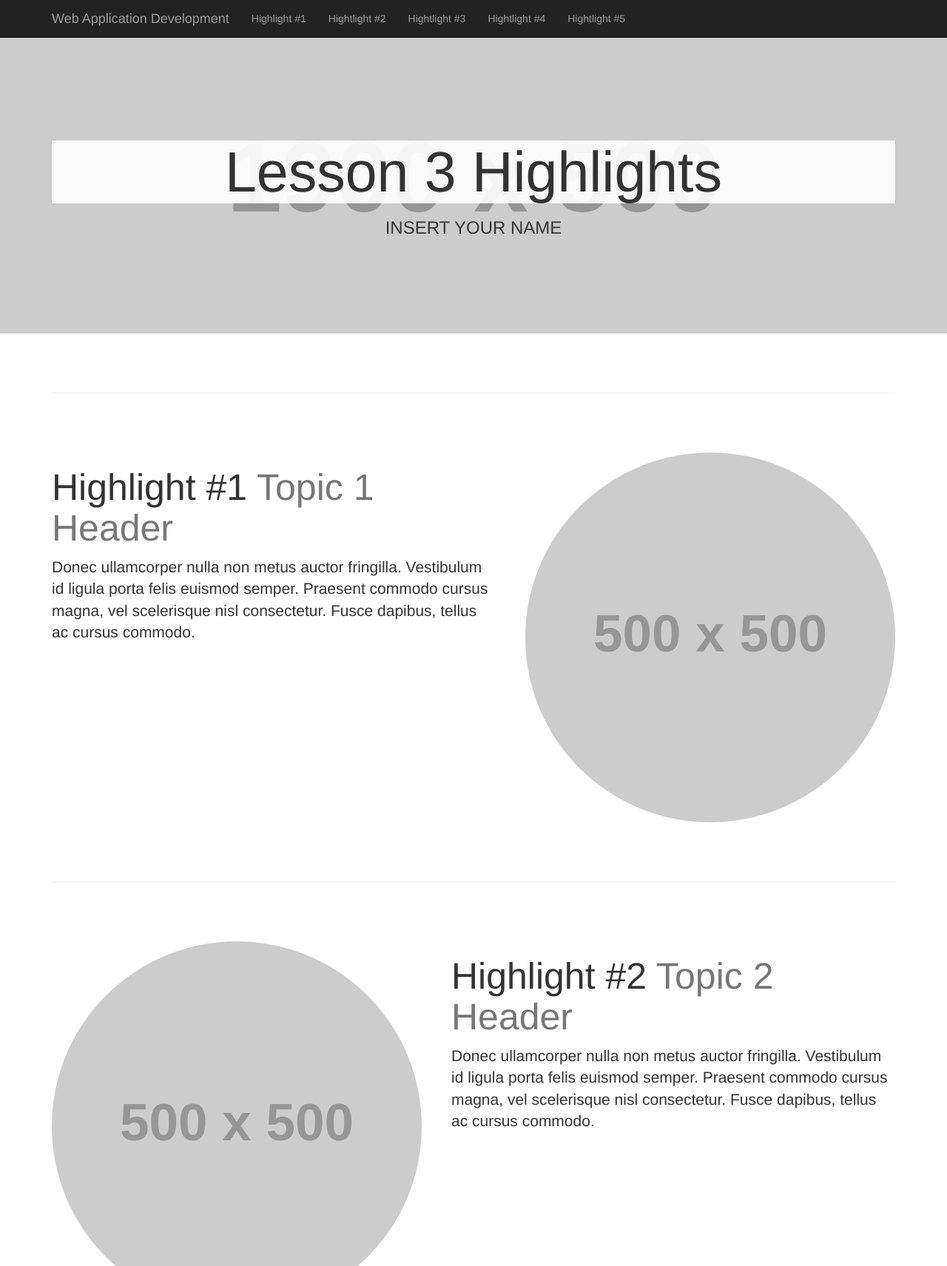
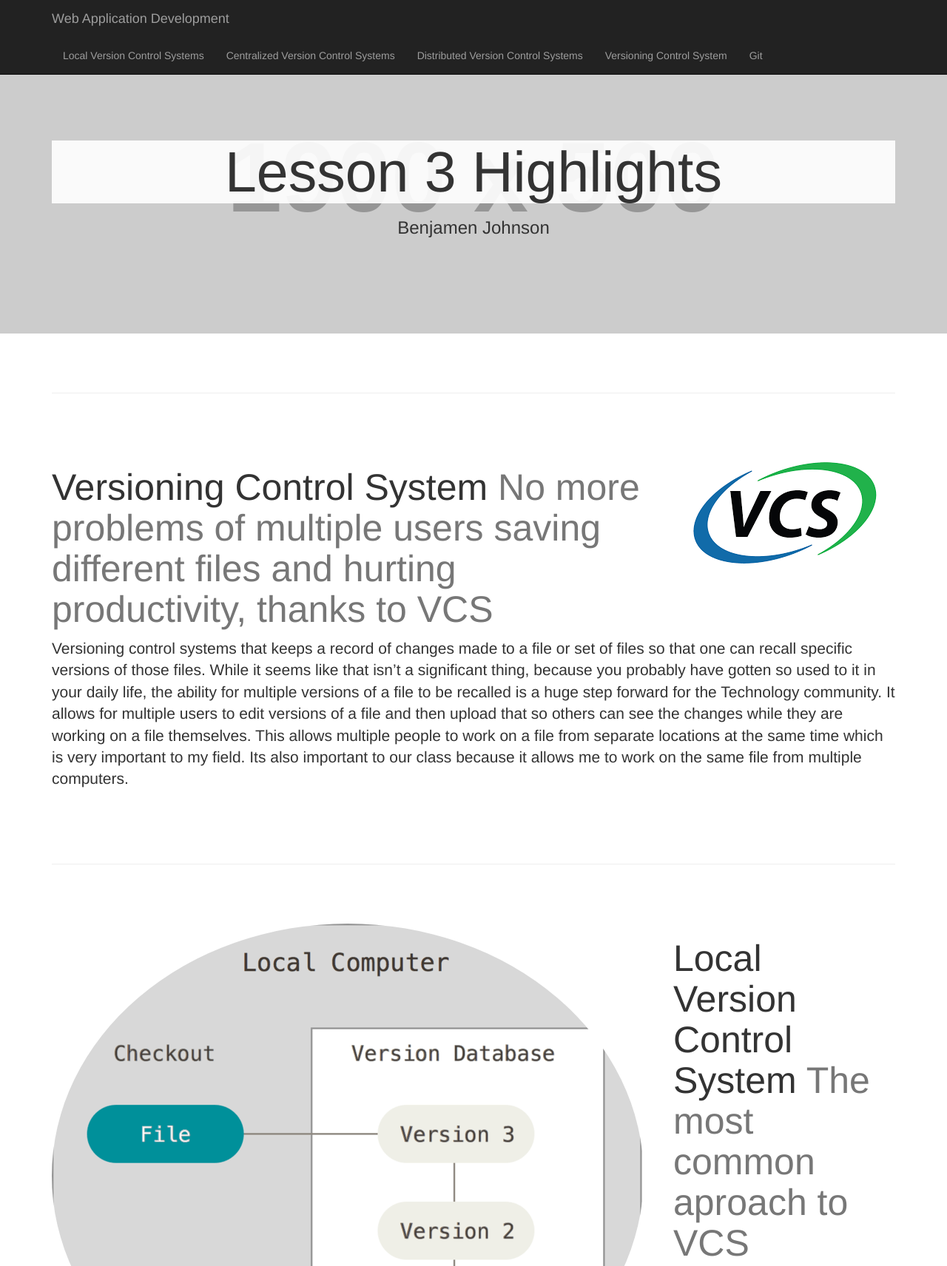
Before and after one commit to boj1717/lesson3_VersionControl, a plain HTML site: page index.html in a window 1280 px wide. Shown: the top 1712 px of the page at 74% size. Drawn offline with Linux system fonts and the light colour scheme; placeholder pictures from the web are drawn by us.

Commit message:
lesson 3 final commit

```diff
--- a/index.html
+++ b/index.html
@@ -11,7 +11,7 @@
     <meta name="description" content="">
     <meta name="author" content="">
 
-    <title>INSERT YOUR NAME</title>
+    <title>BENJAMEN JOHNSON</title>
 
     <!-- Bootstrap Core CSS -->
     <link href="css/bootstrap.min.css" rel="stylesheet">
@@ -41,19 +41,19 @@
             <div class="collapse navbar-collapse" id="bs-example-navbar-collapse-1">
                 <ul class="nav navbar-nav">
                     <li>
-                        <a href="#topic1">Highlight #1</a>
+                        <a href="#topic1">Local Version Control Systems</a>
                     </li>
                     <li>
-                        <a href="#topic2">Hightlight #2</a>
+                        <a href="#topic2">Centralized Version Control Systems</a>
                     </li>
                     <li>
-                        <a href="#topic3">Hightlight #3</a>
+                        <a href="#topic3">Distributed Version Control Systems</a>
                     </li>
                     <li>
-                        <a href="#topic4">Hightlight #4</a>
+                        <a href="#topic4">Versioning Control System</a>
                     </li>
                     <li>
-                        <a href="#topic5">Hightlight #5</a>
+                        <a href="#topic5">Git</a>
                     </li>
                 </ul>
             </div>
@@ -67,7 +67,7 @@
         <div class="headline">
             <div class="container">
                 <h2>Lesson 3 Highlights</h2>
-                <h3>INSERT YOUR NAME</h3>
+                <h3>Benjamen Johnson</h3>
             </div>
         </div>
     </header>
@@ -79,55 +79,55 @@
 
         <!-- First Featurette -->
         <div class="featurette" id="topic1">
-            <img class="featurette-image img-circle img-responsive pull-right" src="http://placehold.it/500x500">
-            <h2 class="featurette-heading">Highlight #1
-                <span class="text-muted">Topic 1 Header</span>
+            <img class="featurette-image img-circle img-responsive pull-right" src="lesson3/download.png">
+            <h2 class="featurette-heading">Versioning Control System
+                <span class="text-muted">No more problems of multiple users saving different files and hurting productivity, thanks to VCS</span>
             </h2>
-            <p class="lead">Donec ullamcorper nulla non metus auctor fringilla. Vestibulum id ligula porta felis euismod semper. Praesent commodo cursus magna, vel scelerisque nisl consectetur. Fusce dapibus, tellus ac cursus commodo.</p>
+            <p class="lead"> Versioning control systems that keeps a record of changes made to a file or set of files so that one can recall specific versions of those files. While it seems like that isn’t a significant thing, because you probably have gotten so used to it in your daily life, the ability for multiple versions of a file to be recalled is a huge step forward for the Technology community. It allows for multiple users to edit versions of a file and then upload that so others can see the changes while they are working on a file themselves. This allows multiple people to work on a file from separate locations at the same time which is very important to my field. Its also important to our class because it allows me to work on the same file from multiple computers. </p>
         </div>
 
         <hr class="featurette-divider">
 
         <!-- Second Featurette -->
         <div class="featurette" id="topic2">
-            <img class="featurette-image img-circle img-responsive pull-left" src="http://placehold.it/500x500">
-            <h2 class="featurette-heading">Highlight #2
-                <span class="text-muted">Topic 2 Header</span>
+            <img class="featurette-image img-circle img-responsive pull-left" src="lesson3/local.png">
+            <h2 class="featurette-heading">Local Version Control System
+                <span class="text-muted">The most common aproach to VCS</span>
             </h2>
-            <p class="lead">Donec ullamcorper nulla non metus auctor fringilla. Vestibulum id ligula porta felis euismod semper. Praesent commodo cursus magna, vel scelerisque nisl consectetur. Fusce dapibus, tellus ac cursus commodo.</p>
+            <p class="lead">Local Version control method is when a person copies their files directly into another directory. This is the most common Version Control Method that people use, mainly because it is the simplest to preform and use. However local VCS does have its down falls at the user is responsible for remembering what directory they have copied the files into. Programs such as RCS were created to help better this style of VCS, as it worked to keep patches in a special format on disks, and then recreating those files by adding up the patches. This is interesting because it is the most common form of VCS, therefore its most likely the ones I will interact with most. .</p>
         </div>
 
         <hr class="featurette-divider">
 
         <!-- Third Featurette -->
         <div class="featurette" id="topic3">
-            <img class="featurette-image img-circle img-responsive pull-right" src="http://placehold.it/500x500">
-            <h2 class="featurette-heading">Highlight #3
-                <span class="text-muted">Topic 3 Header</span>
+            <img class="featurette-image img-circle img-responsive pull-right" src="lesson3/centralized.png">
+            <h2 class="featurette-heading">Centralized Version Control System
+                <span class="text-muted">The VCS that led the way in callobarating</span>
             </h2>
-            <p class="lead">Donec ullamcorper nulla non metus auctor fringilla. Vestibulum id ligula porta felis euismod semper. Praesent commodo cursus magna, vel scelerisque nisl consectetur. Fusce dapibus, tellus ac cursus commodo.</p>
+            <p class="lead">Centralized Version Control Systems where the next development in the Version Control Systems trilogy, with a purpose and focus on allowing people to collaborate with one another, even on different systems. It performs this by using a single server to contain all the files, from which users “check” out files from.  CVS also allows other people to see what other people are doing on the file at the same time, an important innovation for developers as it allows people to calibrate easier. The biggest issue with this system is that if the central system with the files on it crashes, than no one can access those files, no matter where they are. </p>
         </div>
 
         <hr class="featurette-divider">
 
        <!-- Fourth Featurette -->
         <div class="featurette" id="topic4">
-            <img class="featurette-image img-circle img-responsive pull-left" src="http://placehold.it/500x500">
-            <h2 class="featurette-heading">Highlight #4
-                <span class="text-muted">Topic 4 Header</span>
+            <img class="featurette-image img-circle img-responsive pull-left" src="lesson3/distributed.png">
+            <h2 class="featurette-heading">Distrubuted Version Control System
+                <span class="text-muted">The VCS fixing the issues from CVCS</span>
             </h2>
-            <p class="lead">Donec ullamcorper nulla non metus auctor fringilla. Vestibulum id ligula porta felis euismod semper. Praesent commodo cursus magna, vel scelerisque nisl consectetur. Fusce dapibus, tellus ac cursus commodo.</p>
+            <p class="lead">Unlike in Centralized Version control Systems where users “check” out files, in Distributed Version Control Systems users create copies of the files, mirroring the repository. This means that even if the server with the original files crashes, the copies on the other systems are still available for people to work on. This features also allows even more users to calibrate at the same time on projects as there are several types of work flows available. This is extremely important as it can stream line the work system. I find it interesting because of the fact that it is a system that isn’t completely reliant on the original file. </p>
         </div>
 
         <hr class="featurette-divider">
 
         <!-- Fifth Featurette -->
         <div class="featurette" id="topic5">
-            <img class="featurette-image img-circle img-responsive pull-right" src="http://placehold.it/500x500">
-            <h2 class="featurette-heading">Highlight #5
-                <span class="text-muted">Topic 5 Header</span>
+            <img class="featurette-image img-circle img-responsive pull-right" src="lesson3/git.png">
+            <h2 class="featurette-heading">GIT
+                <span class="text-muted">The revolutionary Distrubuted VCS</span>
             </h2>
-            <p class="lead">Donec ullamcorper nulla non metus auctor fringilla. Vestibulum id ligula porta felis euismod semper. Praesent commodo cursus magna, vel scelerisque nisl consectetur. Fusce dapibus, tellus ac cursus commodo.</p>
+            <p class="lead">Git is a type of distributed version control system that is very common among those in technology-based fields, both at the professional level as well as the university level. Despite being free to use, the program is extremely efficient whether being used to complete big or small projects, having high user speeds. Another popular feature of GitHub is that it uses a small footprint. It doesn’t require large downloads or much effort from the user. This is important to this class because it gives us students an effective tool for backing up our work without costing us money. </p>
         </div>
 
         <hr class="featurette-divider">
```
Also changed, not shown: lesson3/centralized.png (added), lesson3/distributed.png (added), lesson3/download.png (added), lesson3/git.png (added), lesson3/local.png (added), 1 other file.
